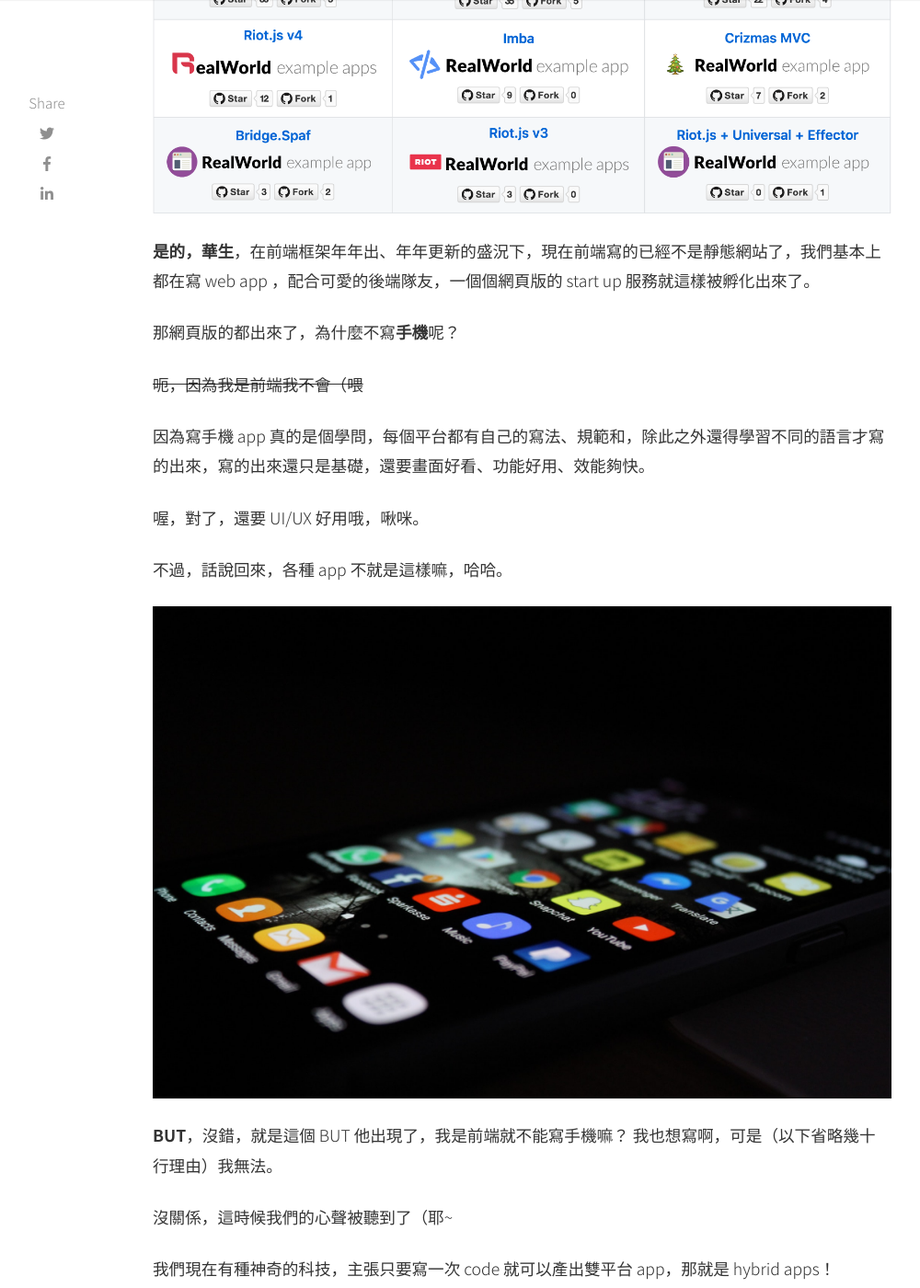
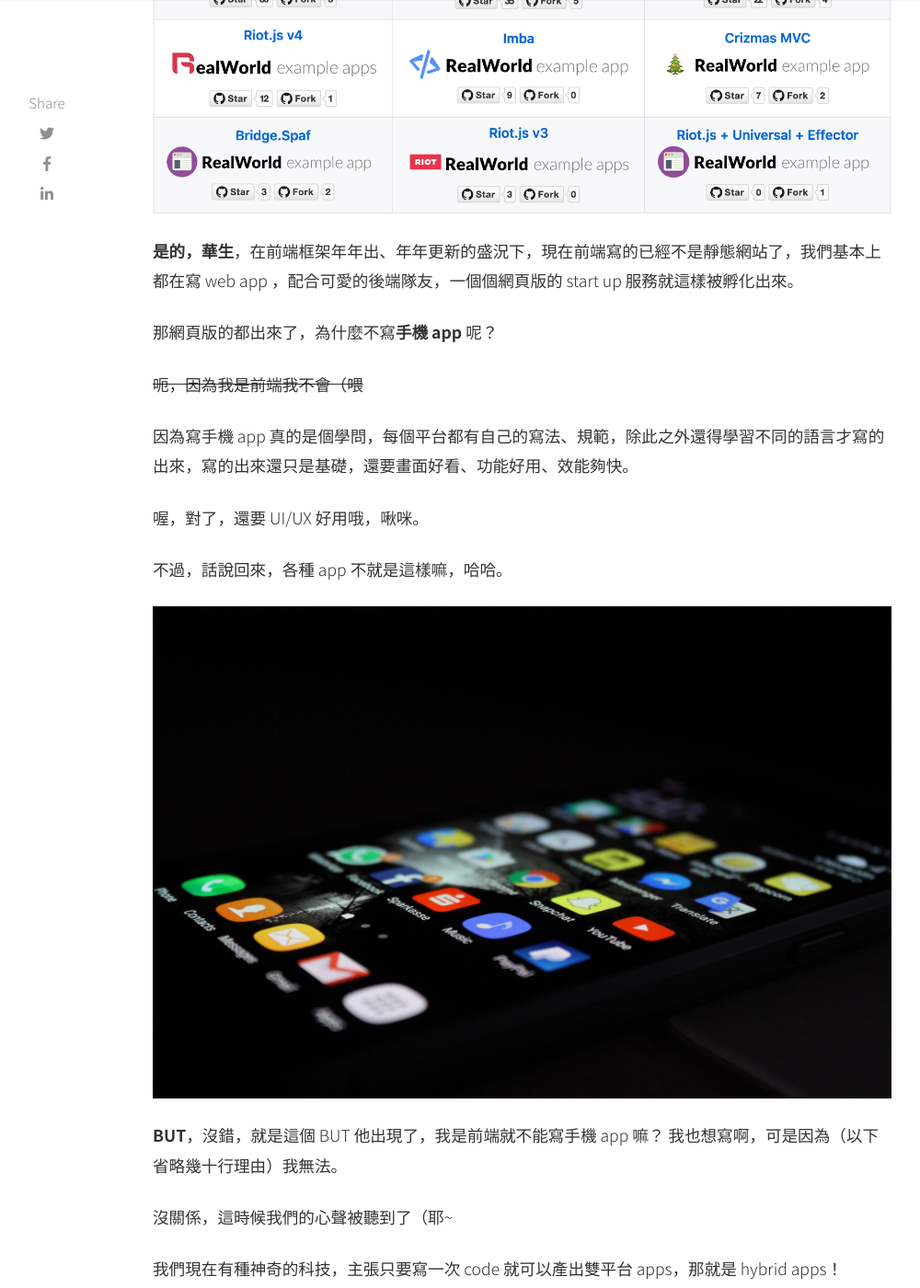
Before and after one commit to chiaweiwu/blog, a Jekyll site: the page built from _posts/2020-12-11-hello-native-script.md, in a window 1280 px wide and 1400 px high, scrolled down 1739 px. Shown: the whole window at 92% size, without its empty margins (119-1119 px from the left). Built offline with Jekyll 4.4.1, drawn with Linux system fonts in a browser that asks for light colours; nearby versions of some CDN libraries; some of the changed text lies outside the part shown.

Commit message:
update: about, wording

````diff
--- a/_posts/2020-12-11-hello-native-script.md
+++ b/_posts/2020-12-11-hello-native-script.md
@@ -24,13 +24,13 @@ hidden: false
 
 ![frameworks]({{ site.baseurl }}/assets/images/ns/1.png)
 
-<strong>是的，華生</strong>，在前端框架年年出、年年更新的盛況下，現在前端寫的已經不是靜態網站了，我們基本上都在寫 web app ，配合可愛的後端隊友，一個個網頁版的 start up 服務就這樣被孵化出來了。
+<strong>是的，華生</strong>，在前端框架年年出、年年更新的盛況下，現在前端寫的已經不是靜態網站了，我們基本上都在寫 web app ，配合可愛的後端隊友，一個個網頁版的 start up 服務就這樣被孵化出來。
 
-那網頁版的都出來了，為什麼不寫<strong>手機</strong>呢？
+那網頁版的都出來了，為什麼不寫<strong>手機 app </strong>呢？
 
 ~~呃，因為我是前端我不會（喂~~
 
-因為寫手機 app 真的是個學問，每個平台都有自己的寫法、規範和，除此之外還得學習不同的語言才寫的出來，寫的出來還只是基礎，還要畫面好看、功能好用、效能夠快。
+因為寫手機 app 真的是個學問，每個平台都有自己的寫法、規範，除此之外還得學習不同的語言才寫的出來，寫的出來還只是基礎，還要畫面好看、功能好用、效能夠快。
 
 喔，對了，還要 UI/UX 好用哦，啾咪。
 
@@ -38,13 +38,13 @@ hidden: false
 
 ![phone]({{ site.baseurl }}/assets/images/ns/2.jpg)
 
-<strong>BUT</strong>，沒錯，就是這個 BUT 他出現了，我是前端就不能寫手機嘛？ 我也想寫啊，可是（以下省略幾十行理由）我無法。
+<strong>BUT</strong>，沒錯，就是這個 BUT 他出現了，我是前端就不能寫手機 app 嘛？ 我也想寫啊，可是因為（以下省略幾十行理由）我無法。
 
 沒關係，這時候我們的心聲被聽到了（耶~
 
-我們現在有種神奇的科技，主張只要寫一次 code 就可以產出雙平台 app，那就是 hybrid apps！
+我們現在有種神奇的科技，主張只要寫一次 code 就可以產出雙平台 apps，那就是 hybrid apps！
 
-關於 hybrid apps ，我們之後會細說，我們先來聊聊今天的主角: <span class="highlight-text">NativeScript!</span>
+關於 hybrid apps ，我們之後會細說，我們先來聊聊今天的主角（也是 hybrid apps 之一的）: <span class="highlight-text">NativeScript!</span>
 
 ![ns]({{ site.baseurl }}/assets/images/ns/3.png)
 
@@ -71,9 +71,9 @@ NS 的好處是它有多種寫法可以選擇，前端三大框架霸主都可
 
 然後，重頭戲來了！
 
-<span class="highlight-text">NS 最大特點就是可以存取原生（Truly Native） iOS 跟 Android 的 classes！</span>
+<span class="highlight-text">NS 最大特點就是可以存取原生（Native） iOS 跟 Android 的 classes！</span>
 
-可是為什麼他可以寫原生 app，他不是用 JavaScript嗎？而 Truly Native 又是什麼鬼？
+可是為什麼他可以寫原生 app，他不是用 JavaScript嗎？而 Native 又是什麼鬼？
 
 這個跟 NS 的結構有關，我們往下看。
 
@@ -136,9 +136,9 @@ NS 其實有一套類似 XML 的 UI 寫法，拿大家最熟悉的按鈕來說
 <Button (tap)="onTap()" class="btn-primary" />
 ```
 
-再配合 CSS、 ScSS 的結合，就可以把 UI 繪製出來了！
+再配合 CSS、 ScSS 的結合，就可以把 UI 繪製出來！
 
-可是，我們總不可能整個 app 都要自己寫吧？ 對，這個時候我們就要開始來聊聊 NS 的缺點，跟如何找資源了（抱大神大腿了
+可是，我們總不可能整個 app 都要自己寫吧？ 對，這個時候我們就要開始來聊聊 NS 的缺點，跟如何找資源了（抱大神大腿
 
 #### NativeScript 插件 （主要結構之一）
 
@@ -173,10 +173,10 @@ NS 其實有一套類似 XML 的 UI 寫法，拿大家最熟悉的按鈕來說
 
 <strong>為什麼? </strong>
 
-因為 NS、React Native 這些 hybrid apps 相較於 native apps，還是有做不到的 <strong>10-20%</strong>。拿 React Native 來說，就是那些在 Facebook 的工程師不願意寫出來。（~~請去追殺這群傢伙~~
+因為 NS、React Native 這些 hybrid apps 相較於 native apps，還是有做不到的 <strong>10-20%</strong>。拿 React Native 來說，就是那些在 Facebook 的工程師不願意寫出來的那些複雜功能。（~~請去追殺這群傢伙~~
 
 
-我們來說 hybrid app 的<span class="highlight-text">性能</span>
+接著，我們來說 hybrid app 的<span class="highlight-text">性能</span>
 
 Hybrid Apps 依靠手機的瀏覽器速度 (假設我們用 Ionic 這個框架)，也就表示它基本上不可能像 native apps 那麼快。
 
@@ -235,7 +235,7 @@ Native Script 的缺點那麼多，為什麼我還會從零學起，並用 Nativ
 ![shiba]({{ site.baseurl }}/assets/images/ns/9.png)
 
 
-> 其實，我還想私心跟大家 demo 一下 NS 的功能，可是礙於公司產品不可以 showcase，我之後再奉上一小段 demo 吧， 請敬請期待。
+> 其實，我還想私心跟大家 demo 一下 NS 的功能，可是礙於公司產品不可以 showcase，我之後再奉上一小段其他 side project app 的迷你 demo 吧， 請敬請期待。
 
 
 謝謝各位的閱讀。
````
Also changed, not shown: other parts of _posts/2020-12-11-hello-native-script.md (+1 -1 lines), _pages/about.md (+3 -0 lines), 3 other files.
